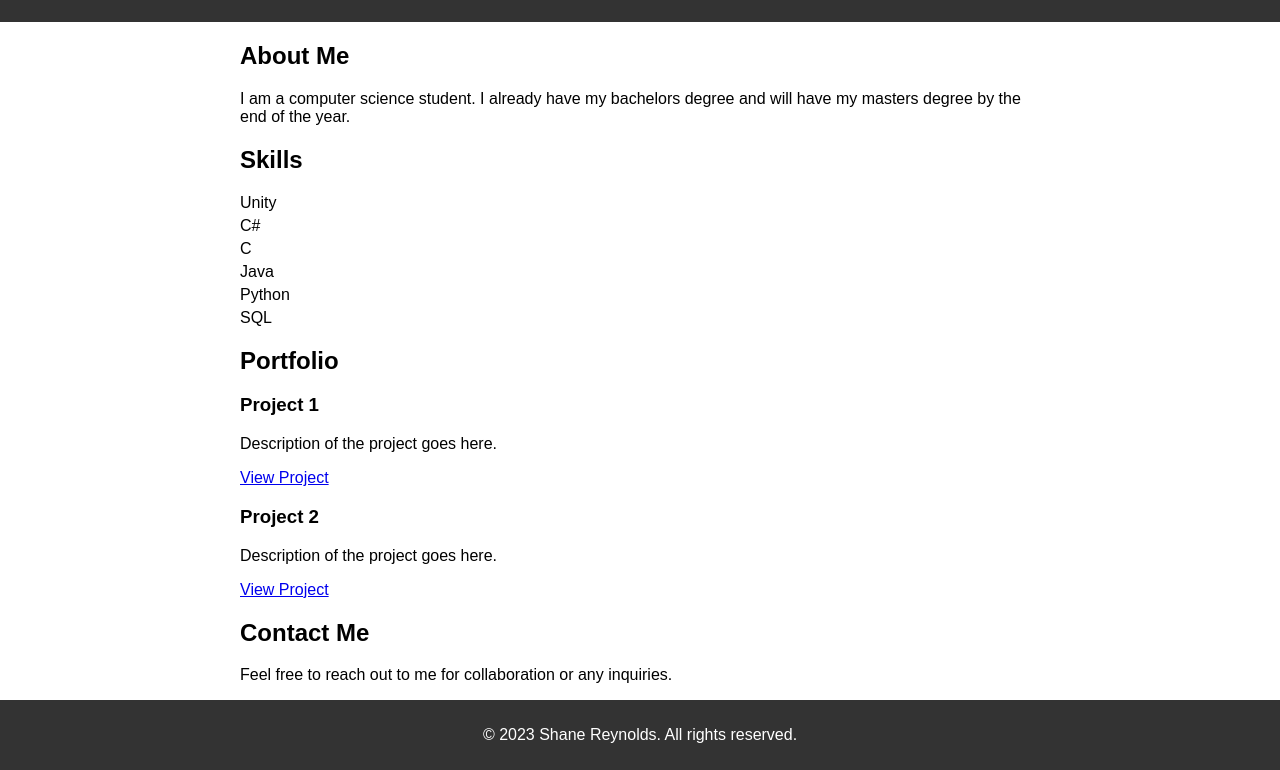
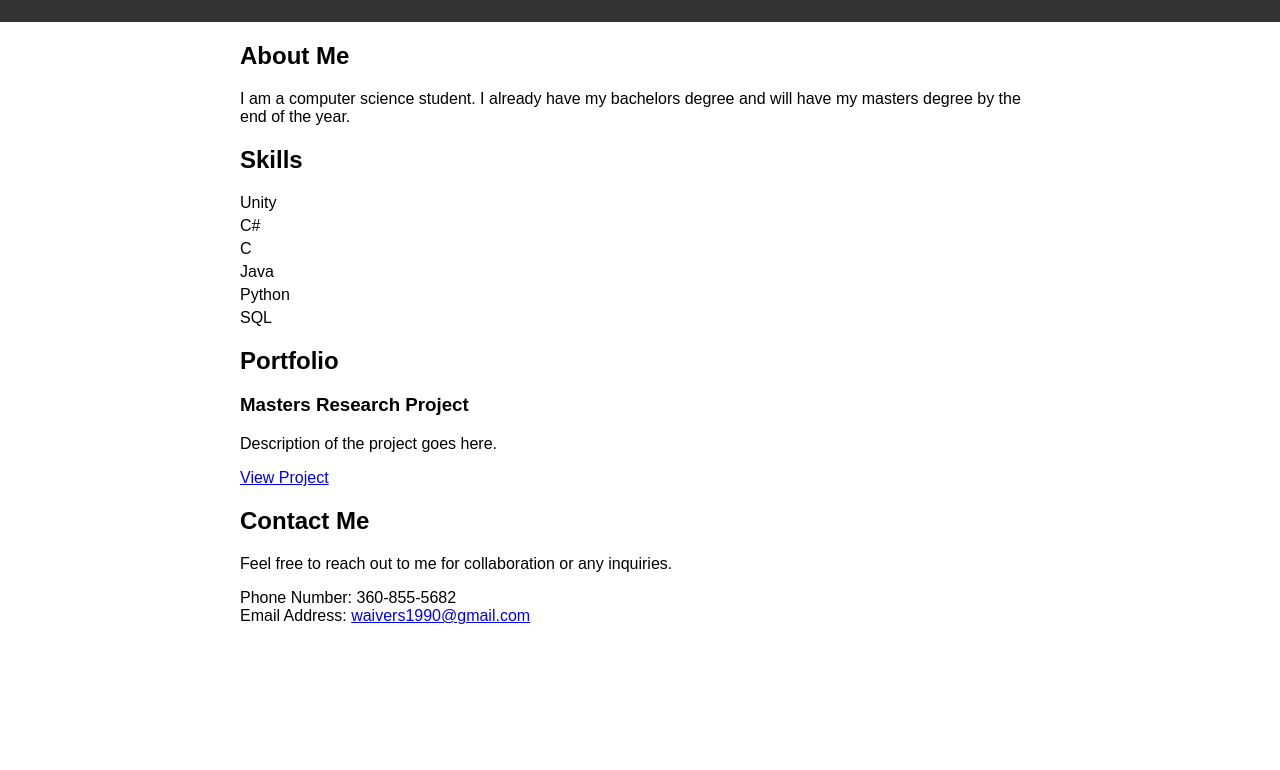
Before and after one commit to Schlauf/ShaneReynolds.github.io, a plain HTML site: page docs/index.html in a window 1280 px wide. Shown: the part 83-853 px from the top of the page. After the commit the page ends 800 px from the top, so only its background shows below. Drawn offline with Linux system fonts and the light colour scheme.

Commit message:
Added contact information and a link to my email

```diff
--- a/docs/index.html
+++ b/docs/index.html
@@ -38,29 +38,21 @@
         <h2>Portfolio</h2>
         <!-- Add your project details and links here -->
         <div class="project">
-            <h3>Project 1</h3>
+            <h3>Masters Research Project</h3>
             <p>Description of the project goes here.</p>
             <a href="#">View Project</a>
         </div>
 
-        <div class="project">
-            <h3>Project 2</h3>
-            <p>Description of the project goes here.</p>
-            <a href="#">View Project</a>
-        </div>
     </section>
 
     <section id="contact" class="container">
         <h2>Contact Me</h2>
         <p>Feel free to reach out to me for collaboration or any inquiries.</p>
-        <!-- Add a contact form or your contact details here -->
+        <p>
+        Phone Number: 360-855-5682<br>
+        Email Address: <a href="waivers1990@gmail.com">waivers1990@gmail.com</a>
+        </p>
     </section>
-
-    <footer>
-        <div class="container">
-            <p>&copy; 2023 Shane Reynolds. All rights reserved.</p>
-        </div>
-    </footer>
 </body>
 
 </html>
```
